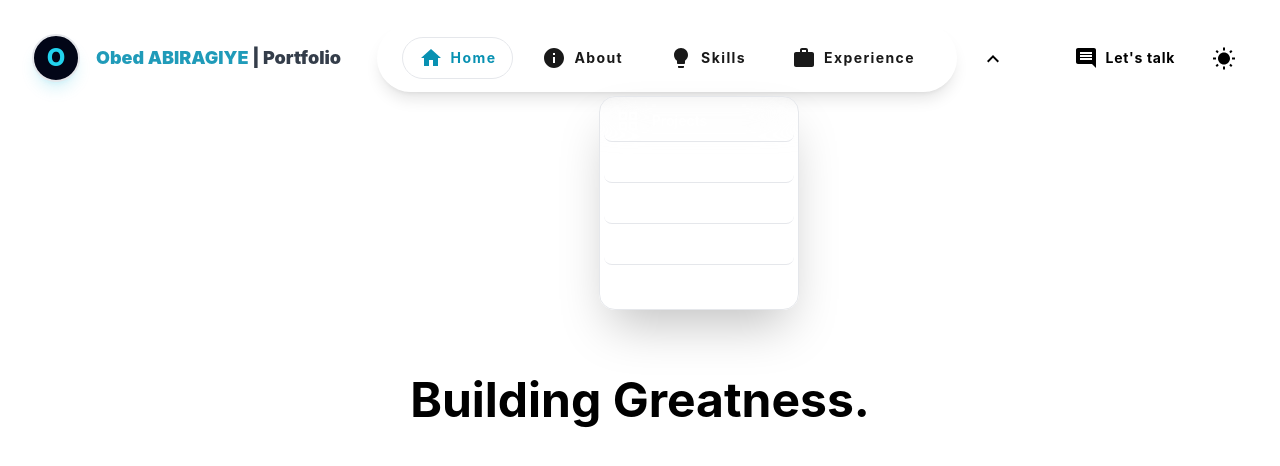
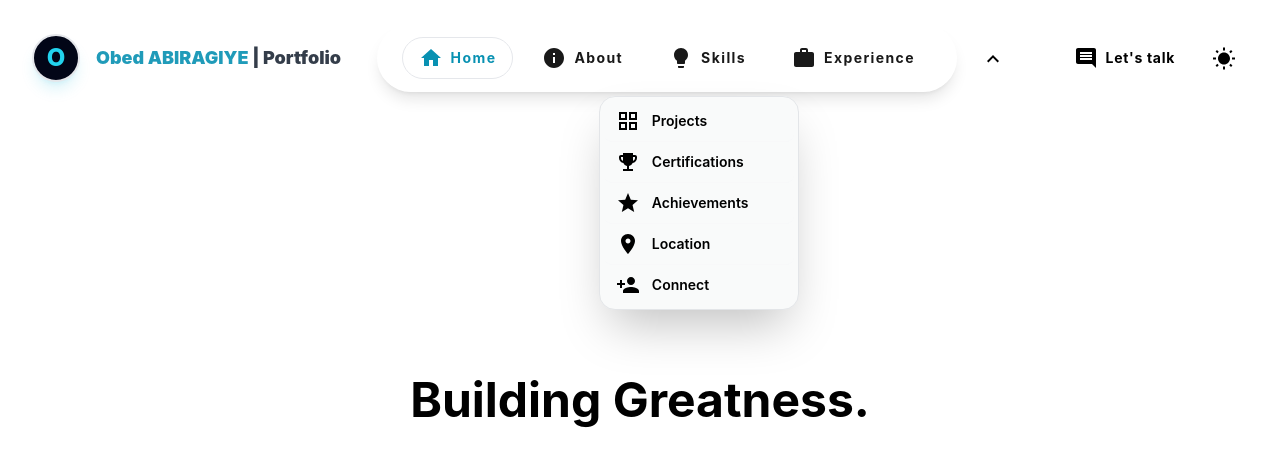
Before and after one commit to obedab/obed-portifolio, a Next.js app: page / in a window 1280 px wide. Both pictures are taken after a click on the button 993 px from the left and 58 px from the top of the page. Shown: the top 466 px of the page. Built offline with nearby package versions, Linux system fonts and the light colour scheme.

Commit message:
Fix ing a text issue in changing mode

```diff
--- a/src/app/components/layout/Navbar/NavbarDropdown.tsx
+++ b/src/app/components/layout/Navbar/NavbarDropdown.tsx
@@ -16,7 +16,14 @@ export default function NavbarDropdown({
   if (!open) return null;
 
   return (
-    <div className="absolute top-full mt-1 bg-gray-900/96 border border-white/12 shadow-2xl backdrop-blur-xl w-[200px] rounded-2xl p-1 z-50">
+    <div
+      className="absolute top-full mt-1 shadow-2xl backdrop-blur-xl w-[200px] rounded-2xl p-1 z-50"
+      style={{
+        backgroundColor: 'hsl(var(--card))',
+        border: '1px solid hsl(var(--border))',
+        color: 'var(--foreground)'
+      }}
+    >
       {items.map((item, idx) => (
         <a
           key={item.name}
@@ -25,11 +32,14 @@ export default function NavbarDropdown({
             onClose();
             onNavClick(item.href);
           }}
-          className={`flex items-center gap-3 text-white/90 text-sm font-semibold py-2 px-3 rounded-lg transition-all duration-300 ${
+          className={`flex items-center gap-3 text-current text-sm font-semibold py-2 px-3 rounded-lg transition-all duration-300 ${
+            idx !== items.length - 1 ? 'border-b' : ''
+          }`}
+          style={
             idx !== items.length - 1
-              ? "border-b border-white/8"
-              : ""
-          }`}
+              ? { borderBottomColor: 'hsl(var(--border) / 0.08)' }
+              : undefined
+          }
         >
           <span>{item.icon}</span>
           {item.name}
--- a/src/app/components/ui/Logo.tsx
+++ b/src/app/components/ui/Logo.tsx
@@ -8,7 +8,7 @@ export default function Logo({ className = '' }: LogoProps) {
       <div className="w-14 h-14 rounded-full border border-white/12 bg-white/6 text-cyan-200 flex items-center justify-center font-bold shadow-lg shadow-cyan-500/10">
         O
       </div>
-      <div className="text-white/85 font-bold  tracking-widest text-sm">
+      <div className="text-white/85 font-bold  tracking-widest md:text-8xl">
         <span className="text-cyan-200 font-black mr-1">Obed ABIRAGIYE</span>
         | Portfolio
       </div>
```
